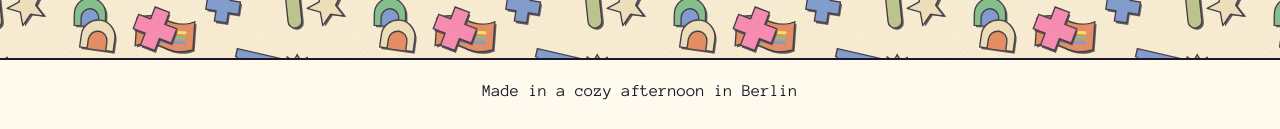
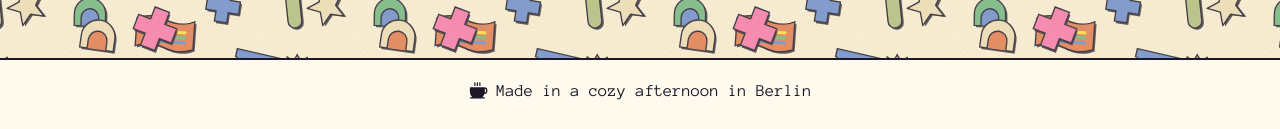
Before and after one commit to nataliabitacora/berlin-invierno, a plain HTML site: page cozy.html in a window 1280 px wide. Shown: the part 1786-1915 px from the top of the page. Drawn offline with Linux system fonts and the light colour scheme; a web font is replaced by a local one.

Commit message:
Icono de café delante del texto del footer en las tres páginas
Co-Authored-By: Claude Opus 5.5 <noreply@anthropic.com>

```diff
--- a/cozy.html
+++ b/cozy.html
@@ -123,7 +123,7 @@
 
   <footer class="pie">
     <div class="franja-mural" aria-hidden="true"></div>
-    <p>Made in a cozy afternoon in Berlin</p>
+    <p><svg class="pie-icono" viewBox="0 0 256 256" fill="currentColor" aria-hidden="true"><path d="M208,80H32a8,8,0,0,0-8,8v48a96.3,96.3,0,0,0,32.54,72H32a8,8,0,0,0,0,16H208a8,8,0,0,0,0-16H183.46a96.59,96.59,0,0,0,27-40.09A40,40,0,0,0,248,128v-8A40,40,0,0,0,208,80Zm24,48a24,24,0,0,1-17.2,23,95.78,95.78,0,0,0,1.2-15V97.38A24,24,0,0,1,232,120ZM112,56V24a8,8,0,0,1,16,0V56a8,8,0,0,1-16,0Zm32,0V24a8,8,0,0,1,16,0V56a8,8,0,0,1-16,0ZM80,56V24a8,8,0,0,1,16,0V56a8,8,0,0,1-16,0Z"/></svg>Made in a cozy afternoon in Berlin</p>
   </footer>
 
 
--- a/style.css
+++ b/style.css
@@ -866,7 +866,8 @@ body:has(.cabecera-pagina) { min-height: 100vh; display: flex; flex-direction: c
 /* ================= Pie ================= */
 .pie { border-top: var(--trazo-seccion); background: var(--blanco); text-align: center; }
 .pie .franja-mural { border-bottom: var(--trazo-seccion); }
-.pie p { margin: 0; padding: 18px 16px 28px; font-weight: 500; }
+.pie p { margin: 0; padding: 18px 16px 28px; font-weight: 500; display: flex; justify-content: center; align-items: center; gap: 8px; }
+.pie-icono { width: 20px; height: 20px; flex: none; }
 
 /* ================= Responsive ================= */
 @media (max-width: 980px) {
```
Also changed, not shown: index.html (+1 -1 lines), repositorio.html (+1 -1 lines).
